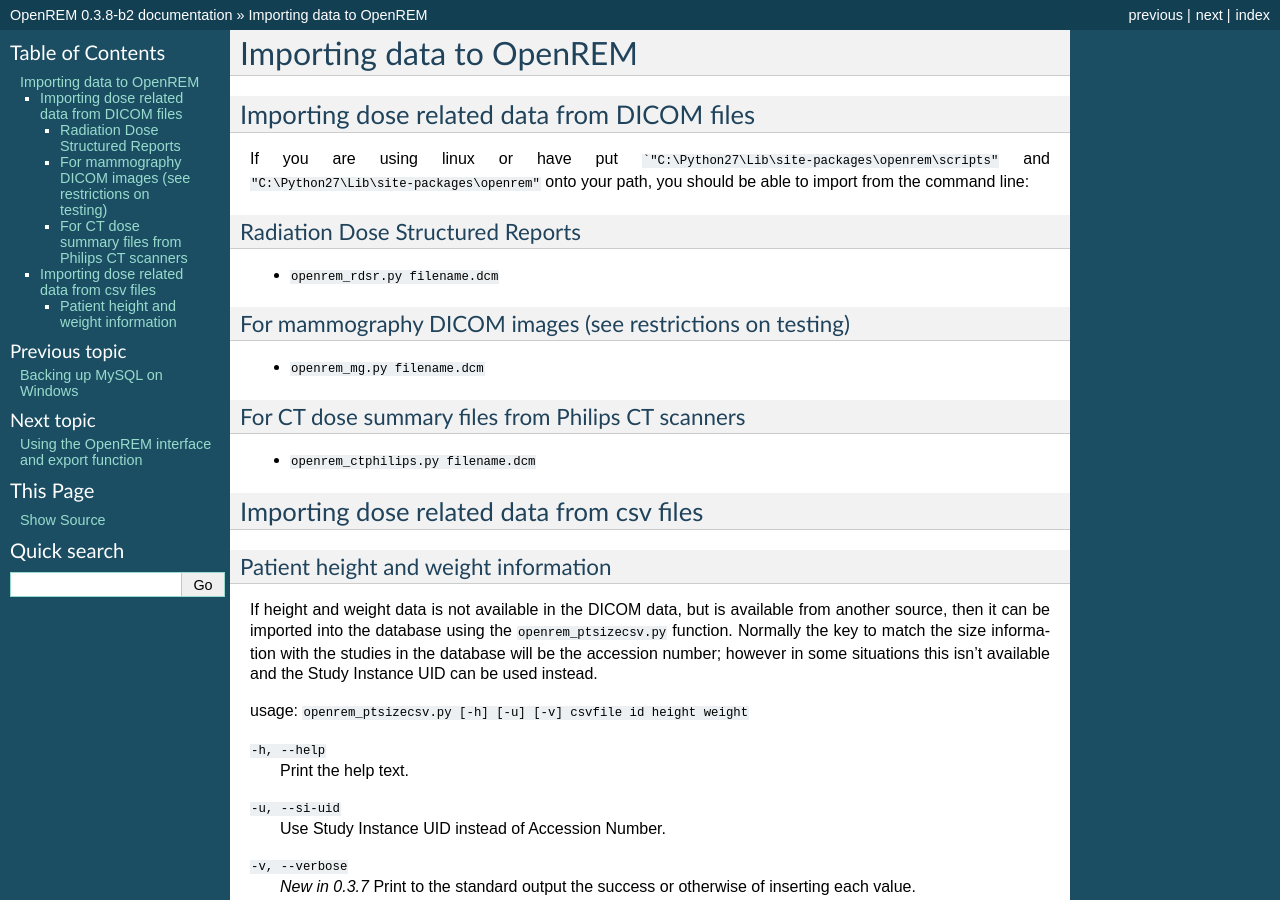
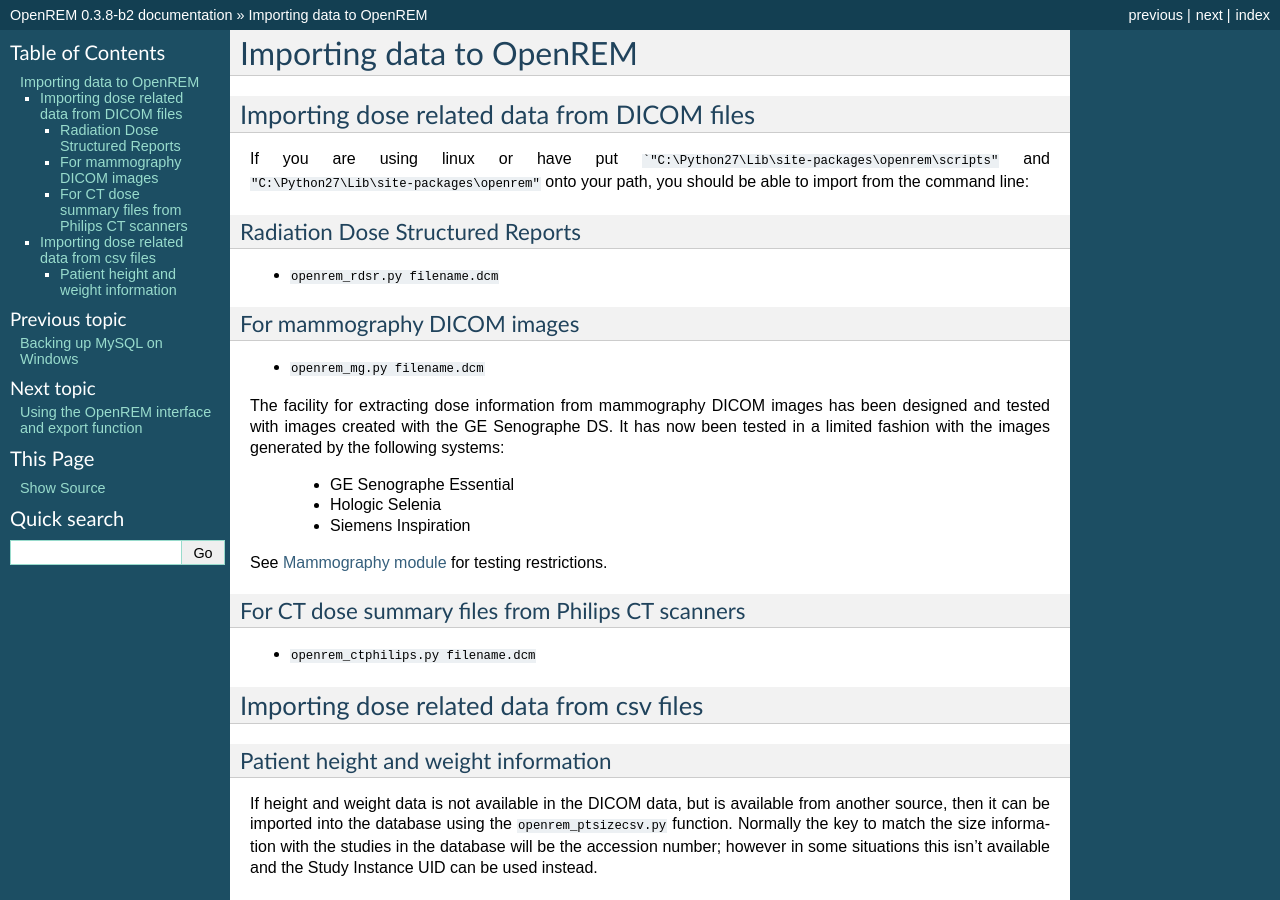
Before and after one commit to ckswilliams/modOpenREM, a Sphinx documentation site: the page built from docs/import.rst, in a window 1280 px wide and 900 px high. Built offline with Sphinx 7.4.7, drawn with Linux system fonts in a browser that asks for light colours.

Commit message:
Added information about additional mammo testing, added link fromm user docs to testing information in the code docs. Fixes #46.

```diff
--- a/docs/dicomimport.rst
+++ b/docs/dicomimport.rst
@@ -11,6 +11,8 @@
 
 .. automodule:: remapp.extractors.rdsr
     :members:
+
+.. _mammo-module:
 
 Mammography module
 ++++++++++++++++++
--- a/docs/import.rst
+++ b/docs/import.rst
@@ -13,10 +13,21 @@
 
 * ``openrem_rdsr.py filename.dcm``
 
-For mammography DICOM images (see restrictions on testing)
-----------------------------------------------------------
+For mammography DICOM images
+----------------------------
 
 * ``openrem_mg.py filename.dcm``
+
+The facility for extracting dose information from mammography DICOM images
+has been designed and tested with images created with the GE Senographe DS.
+It has now been tested in a limited fashion with the images generated by the
+following systems:
+
+    * GE Senographe Essential
+    * Hologic Selenia
+    * Siemens Inspiration
+
+See :ref:`mammo-module` for testing restrictions.
 
 For CT dose summary files from Philips CT scanners
 --------------------------------------------------
```
